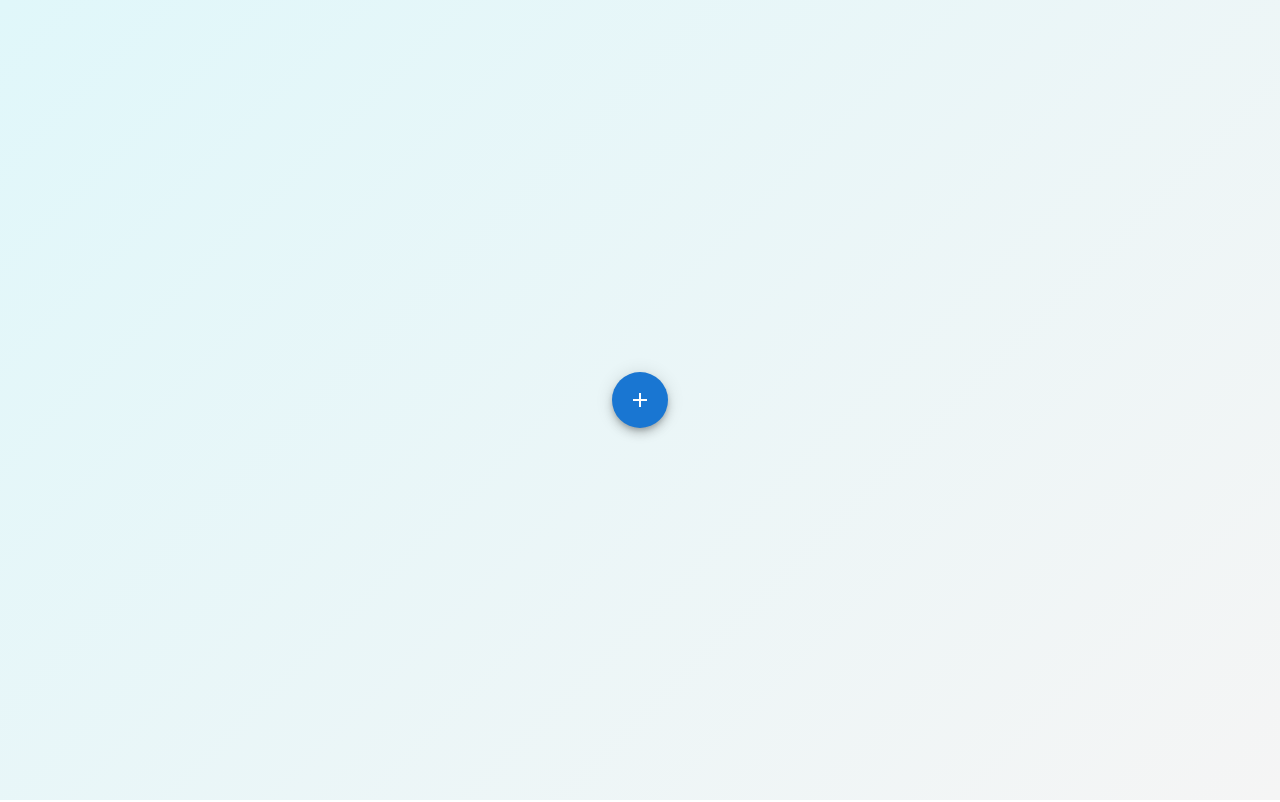
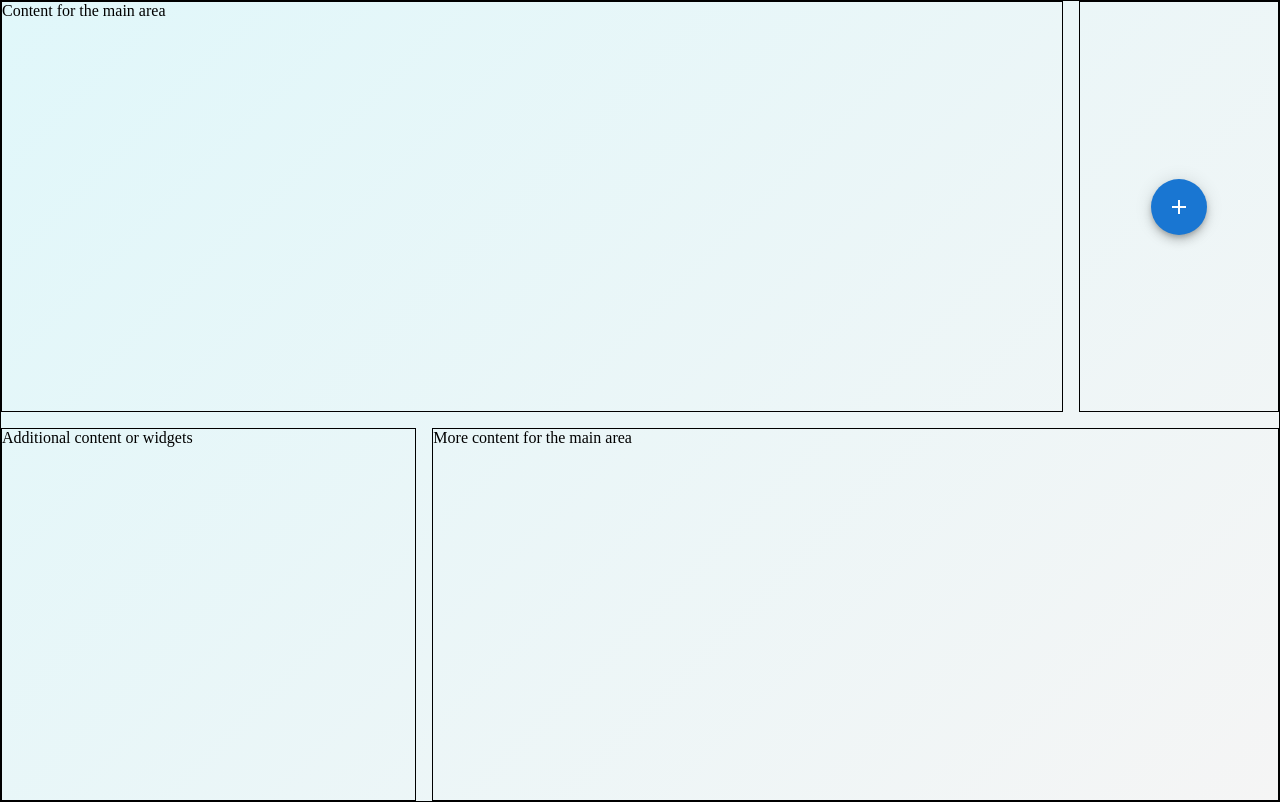
Before and after one commit to rymbowman/Task-Management-App---Frontend, a React (Vite) app in the folder Checkbox-Frontend/: page /dashboard in a window 1280 px wide. Built offline with nearby package versions, Linux system fonts and the light colour scheme.

Commit message:
Insert main grid layout for dashboard

```diff
--- a/Checkbox-Frontend/src/pages/Dashboard.jsx
+++ b/Checkbox-Frontend/src/pages/Dashboard.jsx
@@ -1,20 +1,39 @@
 import { Box, styled } from "@mui/material";
 import TaskModal from "../components/create-task/TaskModal";
+import Grid from "@mui/material/Grid2";
 
-const DashboardContainer = styled(Box)({
-  display: "flex",
+const DashboardContainer = styled(Grid)({
   height: "100vh",
   width: "100%",
-  justifyContent: "center",
-  alignItems: "center",
   background: "linear-gradient(135deg, #e0f7fa 0%, #f5f5f5 100%)",
 });
 
 const Dashboard = () => {
   return (
-    <DashboardContainer>
-      <TaskModal />
-    </DashboardContainer>
+    <Box sx={{ flexGrow: 1, border: "1px solid black" }}>
+      <DashboardContainer container spacing={2}>
+        <Grid size={10} sx={{ border: "1px solid black" }}>
+          <Box>Content for the main area</Box>
+        </Grid>
+        <Grid
+          size={2}
+          sx={{
+            border: "1px solid black",
+            display: "flex",
+            justifyContent: "center",
+            alignItems: "center",
+          }}
+        >
+          <TaskModal />
+        </Grid>
+        <Grid size={4} sx={{ border: "1px solid black" }}>
+          <Box>Additional content or widgets</Box>
+        </Grid>
+        <Grid size={8} sx={{ border: "1px solid black" }}>
+          <Box>More content for the main area</Box>
+        </Grid>
+      </DashboardContainer>
+    </Box>
   );
 };
 
```
